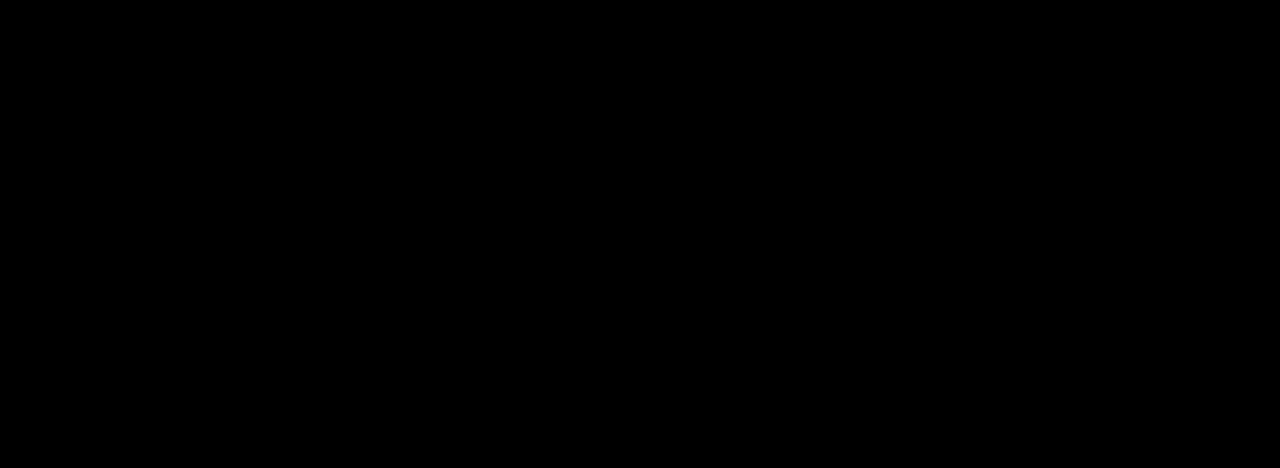
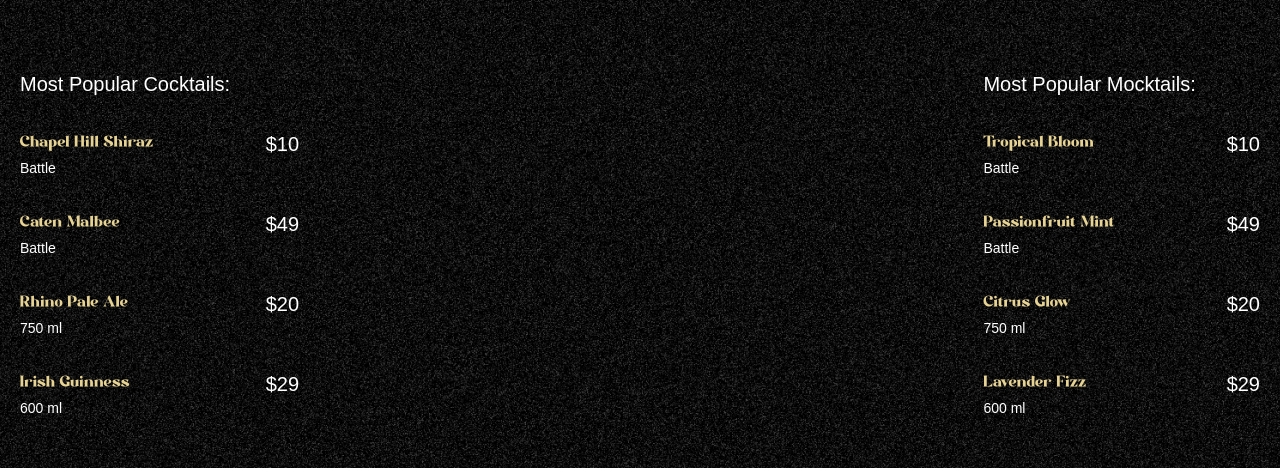
Before and after one commit to DipalokSen/Gsap-Cocktail, a React (Vite) app: page / in a window 1280 px wide. Shown: the part 890-1358 px from the top of the page. Built offline with nearby package versions, Linux system fonts and the light colour scheme.

Commit message:
Implemented Cocktail Section

```diff
--- a/src/App.jsx
+++ b/src/App.jsx
@@ -3,6 +3,7 @@
 import gsap from 'gsap'
 import Navbar from './Components/Navbar'
 import Hero from './Components/Hero'
+import CocktailSection from './Components/CocktailSection'
 
 
 gsap.registerPlugin(ScrollTrigger,SplitText)
@@ -13,7 +14,9 @@
     <main>
       <Navbar/>
       <Hero/>
-      <div className='h-dvh bg-black'></div>
+
+
+      <CocktailSection/>
     </main>
   )
 }
--- /dev/null
+++ b/src/Components/CocktailSection.jsx
@@ -0,0 +1,91 @@
+import React from 'react'
+import { cocktailLists, mockTailLists } from '../../Constant'
+import { useGSAP } from '@gsap/react'
+import gsap from 'gsap'
+
+const CocktailSection = () => {
+
+
+ useGSAP(()=>{
+
+    const paraTimeline=gsap.timeline({
+        scrollTrigger:{
+            trigger:'#cocktails',
+            start:'top 30%',
+            end:'bottom 80%',
+            scrub:true
+        }
+    })
+
+
+    paraTimeline.from('#c-left-leaf',{
+        x:-100,
+        y:100
+    })
+
+    paraTimeline.from('#c-right-leaf',{
+        x:100,
+        y:100
+    })
+
+
+
+ })
+
+
+
+    return (
+    <section className='noisy' id='cocktails'>
+
+        <img src="/images/cocktail-left-leaf.png" alt="" id='c-left-leaf'/>
+    <img src="/images/cocktail-right-leaf.png" alt="" id='c-right-leaf'/>
+
+
+    <div className="list">
+        <div className="popular">
+            <h2>Most Popular Cocktails:</h2>
+
+            <ul>
+                {cocktailLists.map((cock)=>(
+                    <li key={cock.name}>
+                        <div className='md:me-28'>
+                            <h3>{cock.name}</h3>
+                            <p>{cock.detail}</p>
+
+                        </div>
+                        <span>{cock.price}</span>
+                    </li>
+                ))}
+            </ul>
+        </div>
+
+
+
+        <div className="popular">
+            <h2>Most Popular Mocktails:</h2>
+
+            <ul>
+                {mockTailLists.map((mock)=>(
+                    <li key={mock.name}>
+                        <div className='md:me-28'>
+                            <h3>{mock.name}</h3>
+                            <p>{mock.detail}</p>
+
+                        </div>
+                        <span>{mock.price}</span>
+                    </li>
+                ))}
+            </ul>
+        </div>
+    </div>
+
+
+
+
+
+
+    </section>
+  )
+}
+
+export default CocktailSection
```
